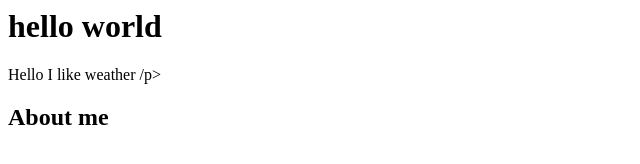
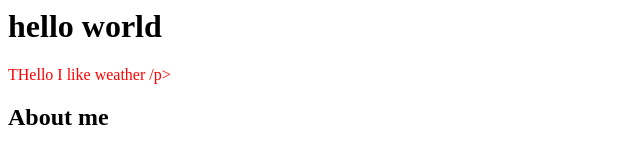
Before and after one commit to Lunerwings/lunerwings.github.io, a plain HTML site: page index.html in a window 1280 px wide. Shown: the whole page, without its empty margins (0-640 px from the left). Drawn offline with Linux system fonts and the light colour scheme.

Commit message:
Update index.html

```diff
--- a/index.html
+++ b/index.html
@@ -1,4 +1,4 @@
 <h1>hello world</h1>
-<p>Hello I like weather /p>
+<p style="color: red;">THello I like weather /p>
 <h2>About me </h2>
 <p></p>
```
